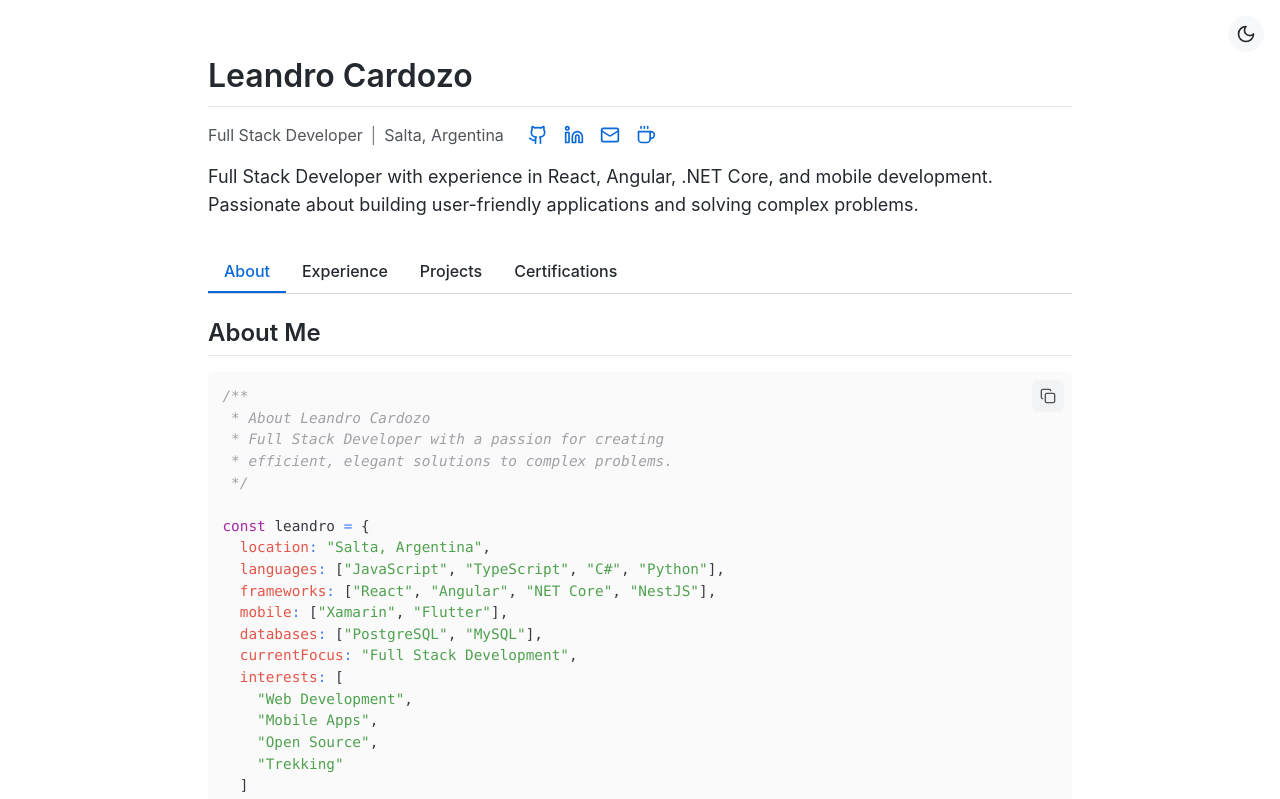
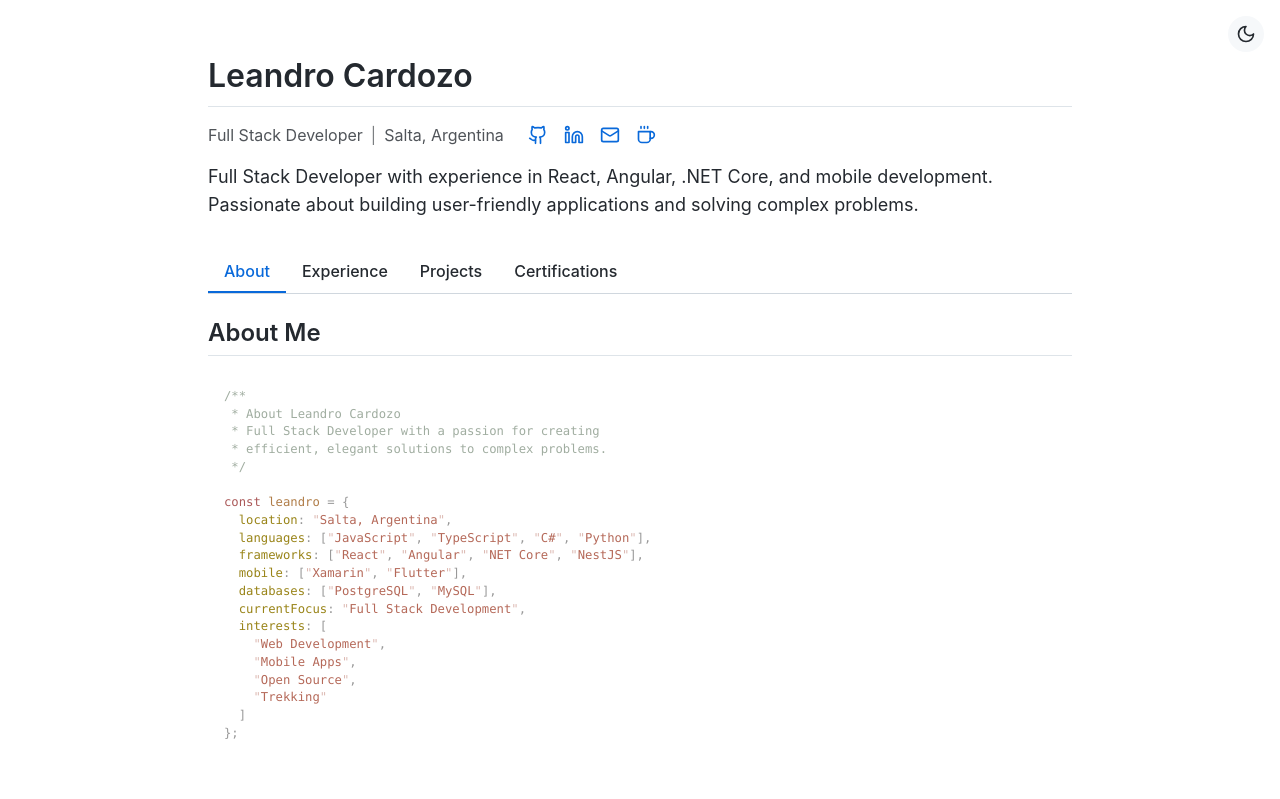
Before and after one commit to leanczo/leanczo.github.io, a React (Vite) app: page / in a window 1280 px wide. Shown: the top 799 px of the page. Built offline with nearby package versions, Linux system fonts and the light colour scheme.

Commit message:
❗ Fix code block

```diff
--- a/package.json
+++ b/package.json
@@ -19,7 +19,8 @@
     "lucide-react": "^0.344.0",
     "react": "^18.3.1",
     "react-dom": "^18.3.1",
-    "react-syntax-highlighter": "^15.5.0"
+    "react-syntax-highlighter": "^15.5.0",
+    "shiki": "^3.4.2"
   },
   "devDependencies": {
     "@eslint/js": "^9.9.1",
--- a/src/components/ui/CodeBlock.tsx
+++ b/src/components/ui/CodeBlock.tsx
@@ -1,6 +1,5 @@
-import React from 'react';
-import { PrismLight as SyntaxHighlighter } from 'react-syntax-highlighter';
-import { oneDark, oneLight } from 'react-syntax-highlighter/dist/esm/styles/prism';
+import React, { useEffect, useState } from 'react';
+import { codeToHtml } from 'shiki';
 import { Copy } from 'lucide-react';
 
 interface CodeBlockProps {
@@ -10,44 +9,73 @@ interface CodeBlockProps {
 }
 
 const CodeBlock: React.FC<CodeBlockProps> = ({ code, language, isDarkMode }) => {
-  const [copied, setCopied] = React.useState(false);
+  const [copied, setCopied] = useState(false);
+  const [highlightedCode, setHighlightedCode] = useState<string>('');
+  const [isLoading, setIsLoading] = useState(true);
 
-  // Validar que code sea un string válido
-  const isValidCode = typeof code === 'string' && code.length > 0;
+  useEffect(() => {
+    const highlightCode = async () => {
+      try {
+        setIsLoading(true);
+
+        const normalizedCode = typeof code === 'string' ? code : (code ? String(code) : '');
+        const normalizedLang = language || 'text';
+
+        const html = await codeToHtml(normalizedCode, {
+          lang: normalizedLang,
+          theme: isDarkMode ? 'vitesse-dark' : 'vitesse-light'
+        });
+
+        setHighlightedCode(html);
+      } catch (error) {
+        console.error('Error highlighting code:', error);
+        // Fallback en caso de error
+        const normalizedCode = typeof code === 'string' ? code : (code ? String(code) : '');
+        setHighlightedCode(`<pre><code>${normalizedCode}</code></pre>`);
+      } finally {
+        setIsLoading(false);
+      }
+    };
+
+    highlightCode();
+  }, [code, language, isDarkMode]);
 
   const handleCopy = () => {
-    if (isValidCode) {
-      navigator.clipboard.writeText(code);
-      setCopied(true);
-      setTimeout(() => setCopied(false), 2000);
-    }
+    const normalizedCode = typeof code === 'string' ? code : (code ? String(code) : '');
+    navigator.clipboard.writeText(normalizedCode);
+    setCopied(true);
+    setTimeout(() => setCopied(false), 2000);
   };
 
-  if (!isValidCode) {
-    return null; // o <div>Loading code...</div>
+  if (isLoading) {
+    return (
+      <div className="relative">
+        <div className="bg-gray-100 dark:bg-gray-800 rounded-md p-4 animate-pulse">
+          <div className="h-4 bg-gray-200 dark:bg-gray-700 rounded w-3/4 mb-2"></div>
+          <div className="h-4 bg-gray-200 dark:bg-gray-700 rounded w-1/2 mb-2"></div>
+          <div className="h-4 bg-gray-200 dark:bg-gray-700 rounded w-2/3"></div>
+        </div>
+      </div>
+    );
   }
 
   return (
-    <div className="relative">
+    <div className="relative group">
       <button
         onClick={handleCopy}
-        className="absolute top-2 right-2 p-2 rounded-md bg-md-border-light/20 dark:bg-md-border-dark/20 hover:bg-md-border-light/40 dark:hover:bg-md-border-dark/40 text-md-text-light/80 dark:text-md-text-dark/80 transition-colors"
+        className="absolute top-2 right-2 p-2 rounded-md bg-md-border-light/20 dark:bg-md-border-dark/20 hover:bg-md-border-light/40 dark:hover:bg-md-border-dark/40 text-md-text-light/80 dark:text-md-text-dark/80 transition-colors opacity-0 group-hover:opacity-100 z-10"
         aria-label="Copy code"
       >
         {copied ? 'Copied!' : <Copy size={16} />}
       </button>
 
-      <SyntaxHighlighter
-        language={language}
-        style={isDarkMode ? oneDark : oneLight}
-        customStyle={{
-          margin: 0,
-          borderRadius: '0.375rem',
+      <div
+        className="rounded-md overflow-x-auto"
+        dangerouslySetInnerHTML={{ __html: highlightedCode }}
+        style={{
           fontSize: '0.9rem',
         }}
-      >
-        {code}
-      </SyntaxHighlighter>
+      />
     </div>
   );
 };
```
Also changed, not shown: 1 other file (tests, documents, lock files or other folders).
